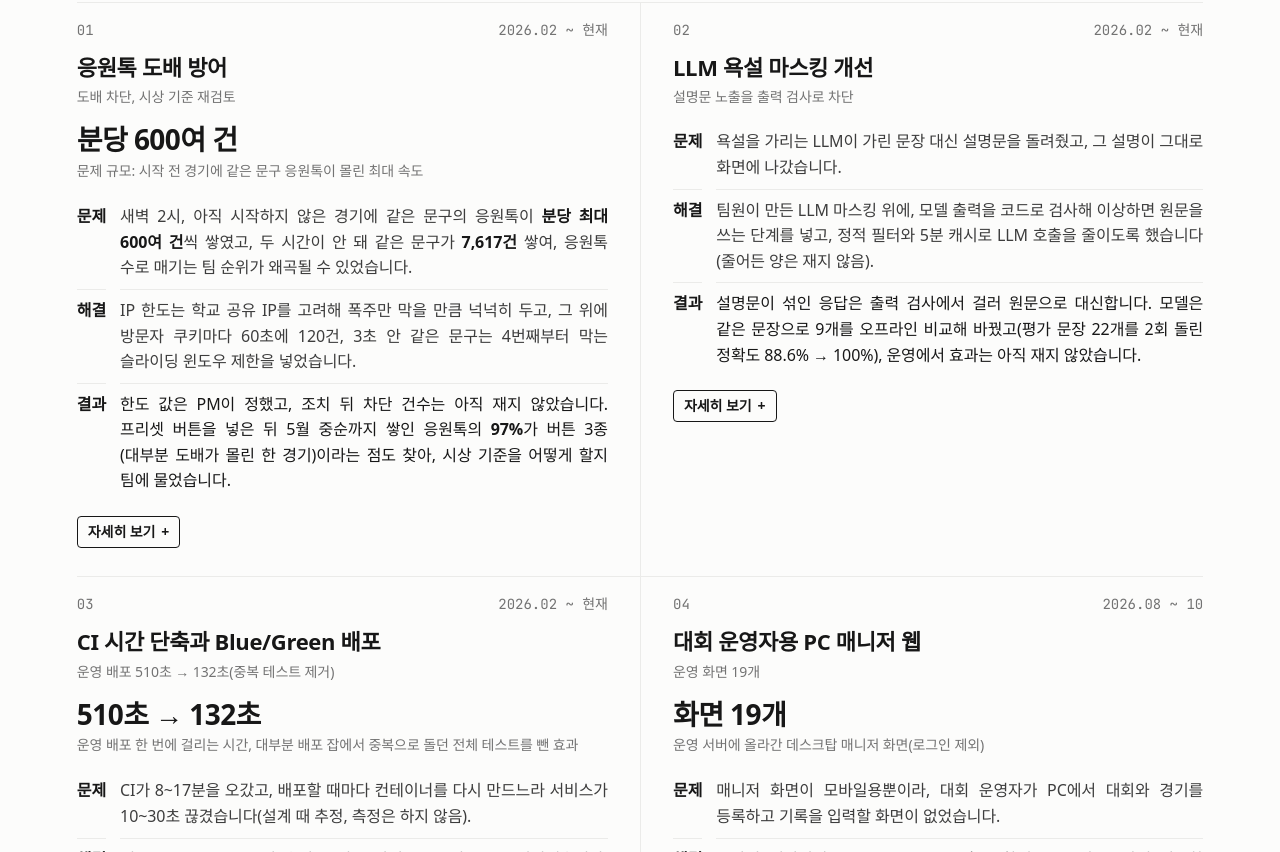
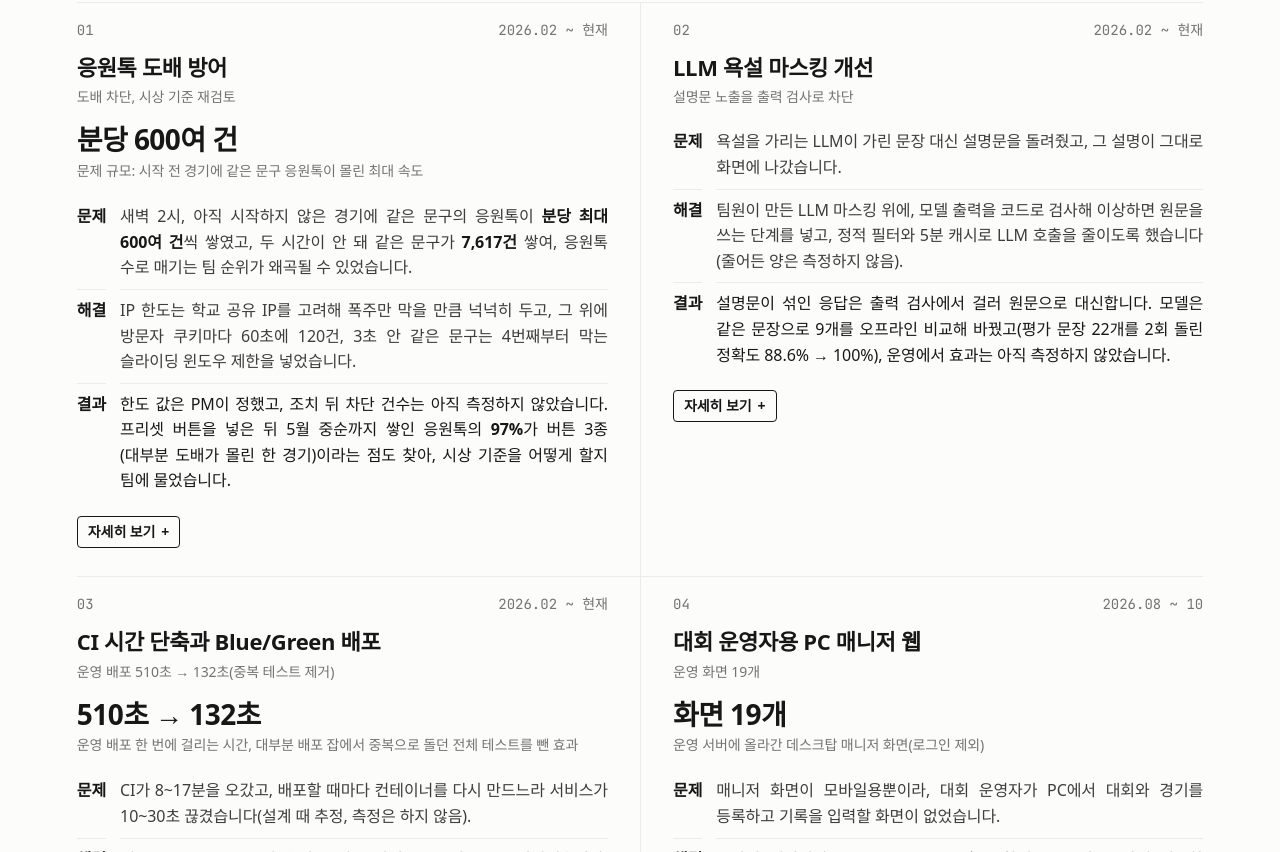
Before and after one commit to TAEW00KIM/TAEW00KIM.github.io, a React (Vite) app: page / in a window 1280 px wide. Shown: the part 1908-2760 px from the top of the page. Built offline with nearby package versions, Linux system fonts and the light colour scheme; a web font is replaced by a local one.

Commit message:
본문의 '재지 않았습니다', '재 봤지만' 등 재다 표현 11곳을 '측정'으로 고침

```diff
--- a/src/data.ts
+++ b/src/data.ts
@@ -201,7 +201,7 @@ export const projects: Project[] = [
     key: "도배 차단, 시상 기준 재검토",
     problem: "새벽 2시, 아직 시작하지 않은 경기에 같은 문구의 응원톡이 **분당 최대 600여 건**씩 쌓였고, 두 시간이 안 돼 같은 문구가 **7,617건** 쌓여, 응원톡 수로 매기는 팀 순위가 왜곡될 수 있었습니다.",
     solution: "IP 한도는 학교 공유 IP를 고려해 폭주만 막을 만큼 넉넉히 두고, 그 위에 방문자 쿠키마다 60초에 120건, 3초 안 같은 문구는 4번째부터 막는 슬라이딩 윈도우 제한을 넣었습니다.",
-    result: "한도 값은 PM이 정했고, 조치 뒤 차단 건수는 아직 재지 않았습니다. 프리셋 버튼을 넣은 뒤 5월 중순까지 쌓인 응원톡의 **97%**가 버튼 3종(대부분 도배가 몰린 한 경기)이라는 점도 찾아, 시상 기준을 어떻게 할지 팀에 물었습니다.",
+    result: "한도 값은 PM이 정했고, 조치 뒤 차단 건수는 아직 측정하지 않았습니다. 프리셋 버튼을 넣은 뒤 5월 중순까지 쌓인 응원톡의 **97%**가 버튼 3종(대부분 도배가 몰린 한 경기)이라는 점도 찾아, 시상 기준을 어떻게 할지 팀에 물었습니다.",
     bullets: [
       "방문자(쿠키)당 60초에 120건, 3초 안에 같은 문구는 4번째부터 차단(Caffeine)",
       "응원 수를 부풀리려던 비정상 요청(분당 57회)은 입력 범위 검증에서 모두 거절",
@@ -245,8 +245,8 @@ export const projects: Project[] = [
       "욕설을 가리는 LLM이 가린 문장 대신 설명을 돌려줘 그대로 화면에 나갔습니다. 출력을 코드로 검사해 막고, LLM 호출을 줄이는 단계도 더했습니다.",
     key: "설명문 노출을 출력 검사로 차단",
     problem: "욕설을 가리는 LLM이 가린 문장 대신 설명문을 돌려줬고, 그 설명이 그대로 화면에 나갔습니다.",
-    solution: "팀원이 만든 LLM 마스킹 위에, 모델 출력을 코드로 검사해 이상하면 원문을 쓰는 단계를 넣고, 정적 필터와 5분 캐시로 LLM 호출을 줄이도록 했습니다(줄어든 양은 재지 않음).",
-    result: "설명문이 섞인 응답은 출력 검사에서 걸러 원문으로 대신합니다. 모델은 같은 문장으로 9개를 오프라인 비교해 바꿨고(평가 문장 22개를 2회 돌린 정확도 88.6% → 100%), 운영에서 효과는 아직 재지 않았습니다.",
+    solution: "팀원이 만든 LLM 마스킹 위에, 모델 출력을 코드로 검사해 이상하면 원문을 쓰는 단계를 넣고, 정적 필터와 5분 캐시로 LLM 호출을 줄이도록 했습니다(줄어든 양은 측정하지 않음).",
+    result: "설명문이 섞인 응답은 출력 검사에서 걸러 원문으로 대신합니다. 모델은 같은 문장으로 9개를 오프라인 비교해 바꿨고(평가 문장 22개를 2회 돌린 정확도 88.6% → 100%), 운영에서 효과는 아직 측정하지 않았습니다.",
     bullets: [
       "정적 필터와 결과 캐시를 LLM 앞단에 두어 호출을 줄이도록 함",
       "공급자를 인터페이스로 분리해 설정만으로 Gemini와 OpenRouter 전환",
@@ -349,7 +349,7 @@ export const projects: Project[] = [
       {
         heading: "한계",
         paras: [
-          "운영 서버에 배포된 것까지 확인했고, 대회 운영자가 이 화면을 실제로 얼마나 쓰는지는 재지 않았습니다. 운영 브랜치에 처음 반영한 PR은 팀원이 올렸습니다.",
+          "운영 서버에 배포된 것까지 확인했고, 대회 운영자가 이 화면을 실제로 얼마나 쓰는지는 측정하지 않았습니다. 운영 브랜치에 처음 반영한 PR은 팀원이 올렸습니다.",
         ],
       },
     ],
@@ -360,11 +360,11 @@ export const projects: Project[] = [
     org: "백엔드 1인", period: "2025.11 ~ 2026.02",
     summary:
       "지도를 움직일 때마다 게시물 전체를 다시 집계했습니다. 글을 쓸 때 미리 집계해 두고, 지도는 집계 테이블만 읽게 바꿨습니다.",
-    stat: { value: "조회 시 집계 → 저장 시 집계", label: "지도 조회 구조 변경, 전후 시간은 재지 않음" },
+    stat: { value: "조회 시 집계 → 저장 시 집계", label: "지도 조회 구조 변경, 전후 시간은 측정하지 않음" },
     key: "조회 시 집계 → 저장 시 집계",
     problem: "지도를 움직일 때마다 게시물 전체를 다시 집계했습니다.",
     solution: "글을 쓸 때 H3 셀 단위로 미리 집계해 두고, 지도는 집계 행만 읽게 바꿨습니다.",
-    result: "조회 구조는 바꿨지만 전후 시간을 재 두지 않아 개선 폭은 숫자로 적지 않습니다.",
+    result: "조회 구조는 바꿨지만 전후 시간을 측정해 두지 않아 개선 폭은 숫자로 적지 않습니다.",
     bullets: [
       "게시물 전체 집계를 H3 셀 단위 통계 테이블 조회로 바꾸고 실패 시 옛 쿼리로 복귀",
       "같은 셀의 동시 갱신 중복을 유니크 제약, 비관적 락, 재시도로 방지",
@@ -403,7 +403,7 @@ export const projects: Project[] = [
     key: "통계 쿼리 3개 → 1개",
     problem: "요청마다 계정 상태를 DB에서 다시 읽었고, 프로필 통계는 쿼리 3개로 나뉘어 있었습니다.",
     solution: "계정 상태는 30초 캐시로, 프로필 통계는 집계 쿼리 1개로 바꿨습니다.",
-    result: "요청마다 하던 계정 조회를 없애고 통계 쿼리를 **3개에서 1개로** 줄였습니다(시간은 재지 않음).",
+    result: "요청마다 하던 계정 조회를 없애고 통계 쿼리를 **3개에서 1개로** 줄였습니다(시간은 측정하지 않음).",
     bullets: [
       "요청마다 하던 계정 상태 DB 조회를 Caffeine 캐시(30초)로 대체",
       "프로필 통계 쿼리 **3개를 1개로** 합치고 피드 이미지 목록의 N+1을 배치 조회로 변경",
@@ -551,7 +551,7 @@ export const projects: Project[] = [
         paras: [
           "수치는 모두 샌드박스나 로컬에서 측정한 값이고 운영 환경 수치는 아닙니다.",
           "표본은 1~5회이고 같은 기록에 콜드와 웜 편차가 ±30% 있다고 적혀 있어, 정확한 배율보다 방향과 크기로 봐야 합니다.",
-          "운영 환경 수치는 접근 규칙상 재지 않았습니다.",
+          "운영 환경 수치는 접근 규칙상 측정하지 않았습니다.",
         ],
       },
     ],
@@ -624,7 +624,7 @@ export const projects: Project[] = [
     result: "메시지당 약 0.9초를 줄였습니다(1회 측정). 10월에는 같은 서버를 쓰는 iOS와 Mac 네이티브 앱으로 옮겼습니다.",
     bullets: [
       "칸반에 안 보이던 진행 중인 일을 노션 연동 정리 작업과 완료 3일 뒤 자동 보관으로 해결",
-      "추론 강도와 우선 처리 옵션은 재 봐도 이득이 확인되지 않아 적용하지 않음",
+      "추론 강도와 우선 처리 옵션은 측정해 봐도 이득이 확인되지 않아 적용하지 않음",
       "에이전트가 낸 결과는 직접 다시 실행해 확인한 것만 받아들임",
     ],
     tags: ["React", "PWA", "TypeScript", "Node.js", "MCP"],
@@ -632,7 +632,7 @@ export const projects: Project[] = [
       {
         heading: "결정과 근거",
         paras: [
-          "추론 강도와 우선 처리 옵션도 재 봤지만 표본이 2~3회라 쓸 만한 이득을 확인하지 못해 적용하지 않았습니다.",
+          "추론 강도와 우선 처리 옵션도 측정했지만 표본이 2~3회라 쓸 만한 이득을 확인하지 못해 적용하지 않았습니다.",
           "버그를 고칠 때 새 테스트는 고친 코드를 빼고 돌려 실제로 실패하는지 확인합니다.",
           "메일 발송, 데이터 삭제처럼 되돌리기 어렵거나 밖으로 나가는 일은 사람이 승인한 대상에만 합니다.",
           "동시에 도는 하위 에이전트는 2개까지로 묶었습니다. 9월 말 한 번에 12개가 돌아 추적이 안 된 일을 겪고 정한 규칙입니다.",
@@ -647,7 +647,7 @@ export const projects: Project[] = [
       {
         heading: "한계",
         paras: [
-          "규칙이 지켜진 비율이나 효과를 수치로 재지는 않았습니다.",
+          "규칙이 지켜진 비율이나 효과는 수치로 측정하지 않았습니다.",
         ],
       },
     ],
```
